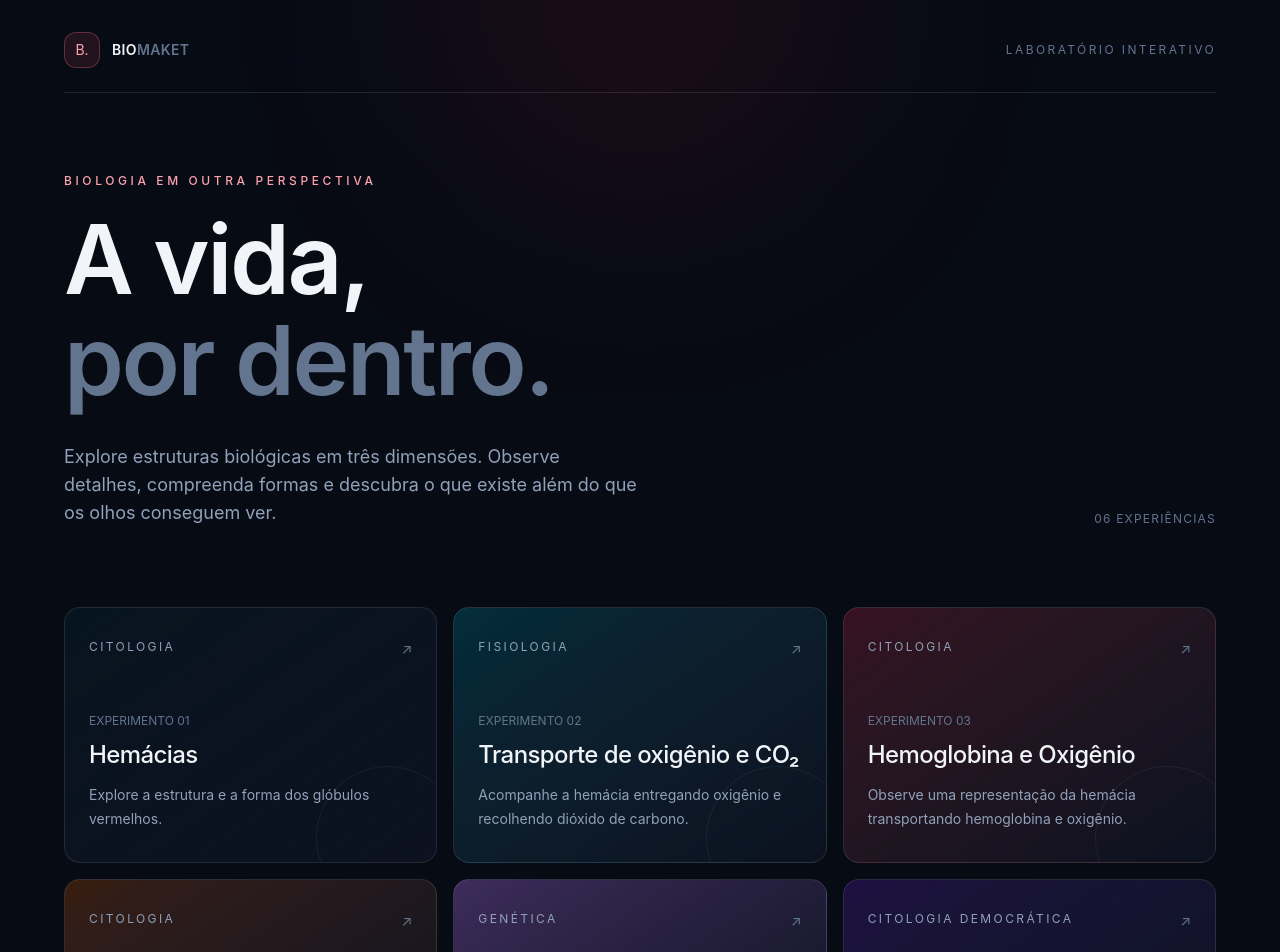
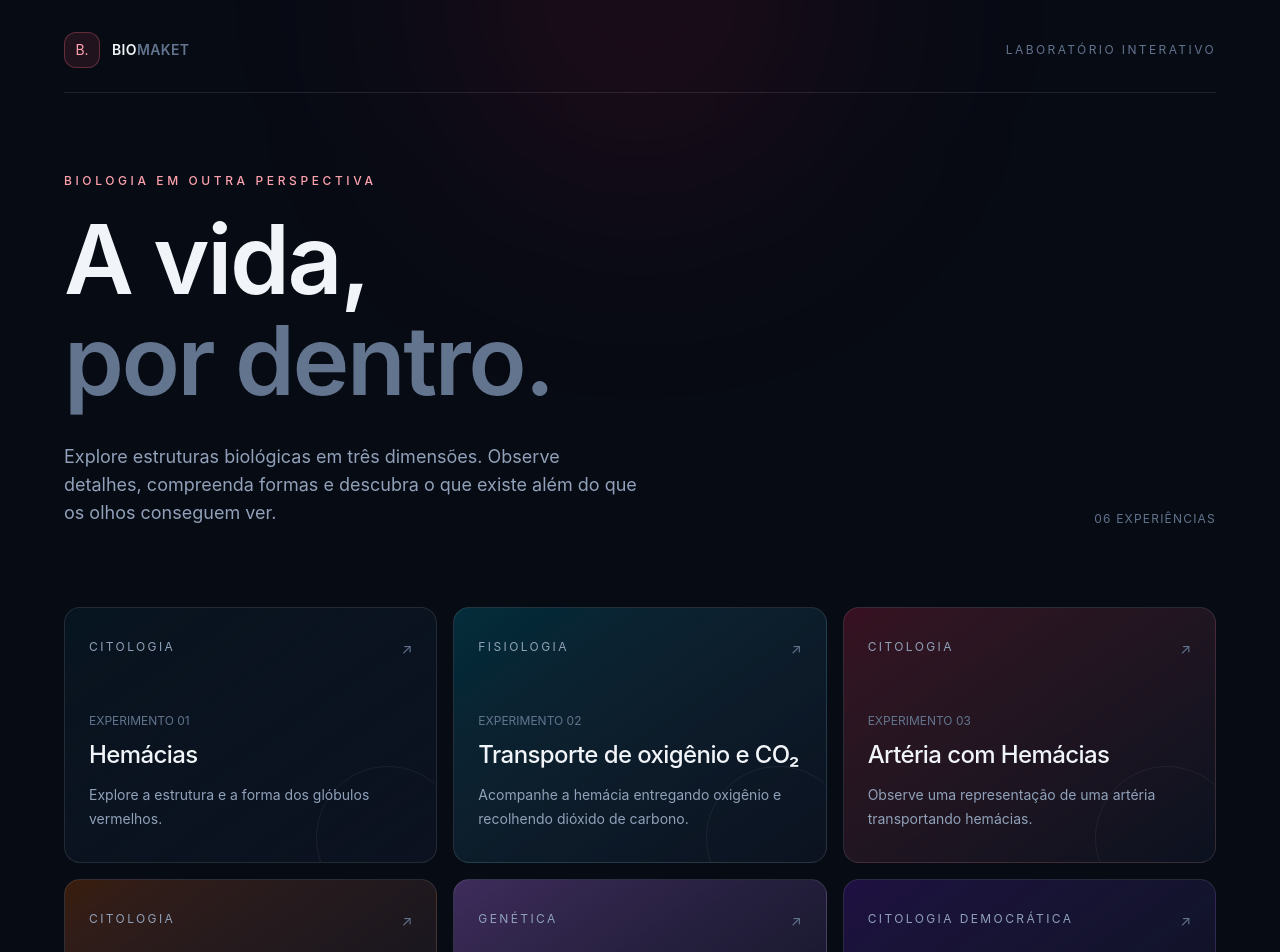
Before and after one commit to brasilicioh/bio-3d, a React (Vite) app: page / in a window 1280 px wide. Shown: the top 952 px of the page. Built offline with nearby package versions, Linux system fonts and the light colour scheme.

Commit message:
fix: fix

```diff
--- a/src/components/TransporteGases.jsx
+++ b/src/components/TransporteGases.jsx
@@ -103,7 +103,6 @@ export default function TransporteGases({ onVoltar }) {
 
               <div className="transport-scene relative mt-16 h-44 sm:mt-24">
                 <div className="artery absolute left-0 right-0 top-12 h-20 rounded-full border-4 border-rose-950/80 bg-gradient-to-b from-rose-500/30 via-red-950/90 to-rose-950/80 shadow-[0_0_35px_rgba(225,29,72,0.2)]" />
-                <div className="absolute left-0 right-0 top-[4.25rem] border-t border-dashed border-rose-300/20" />
 
                 <div className="gas-particle oxygen-particle absolute top-7 rounded-full border border-cyan-300/50 bg-cyan-300/20 px-2 py-1 text-[10px] font-semibold text-cyan-200">
                   O₂
--- a/src/components/modelos.js
+++ b/src/components/modelos.js
@@ -27,9 +27,9 @@ export const opcoes = [
   {
     id: "blood-vessel",
     numero: "03",
-    titulo: "Hemoglobina e Oxigênio",
+    titulo: "Artéria com Hemácias",
     descricao:
-      "Observe uma representação da hemácia transportando hemoglobina e oxigênio.",
+      "Observe uma representação de uma artéria transportando hemácias.",
     categoria: "CITOLOGIA",
     cor: "from-rose-500/20",
     modelUrl: bloodVesselModel,
```
